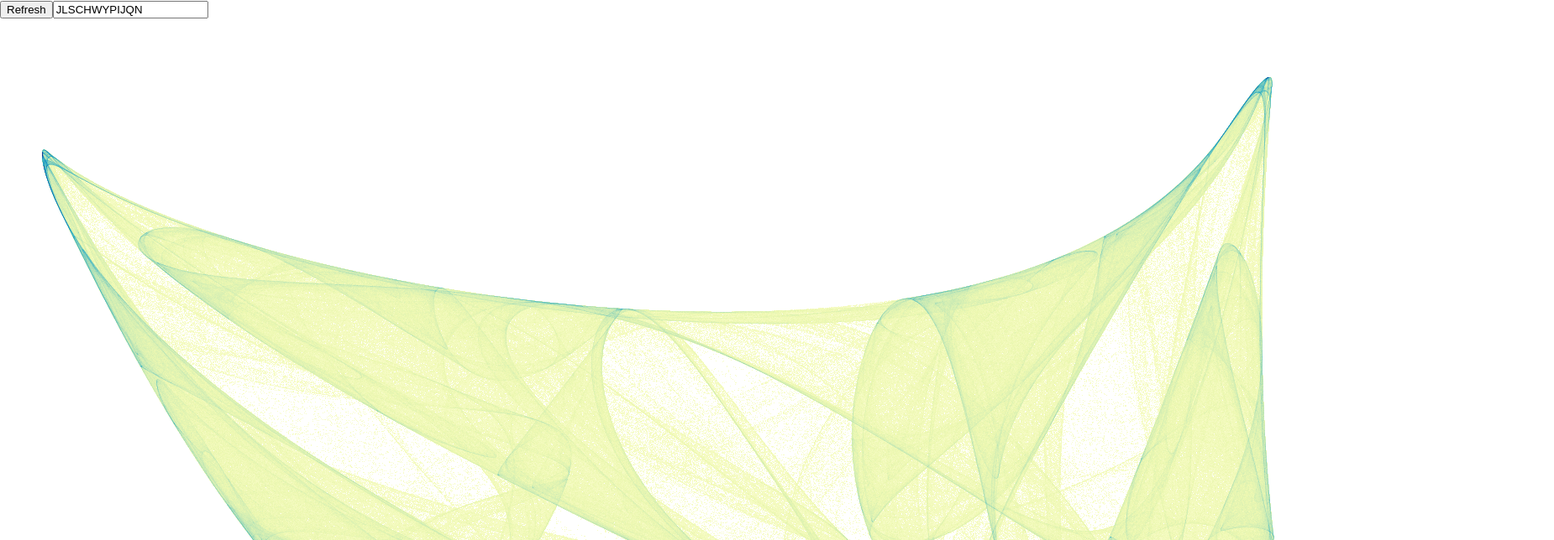
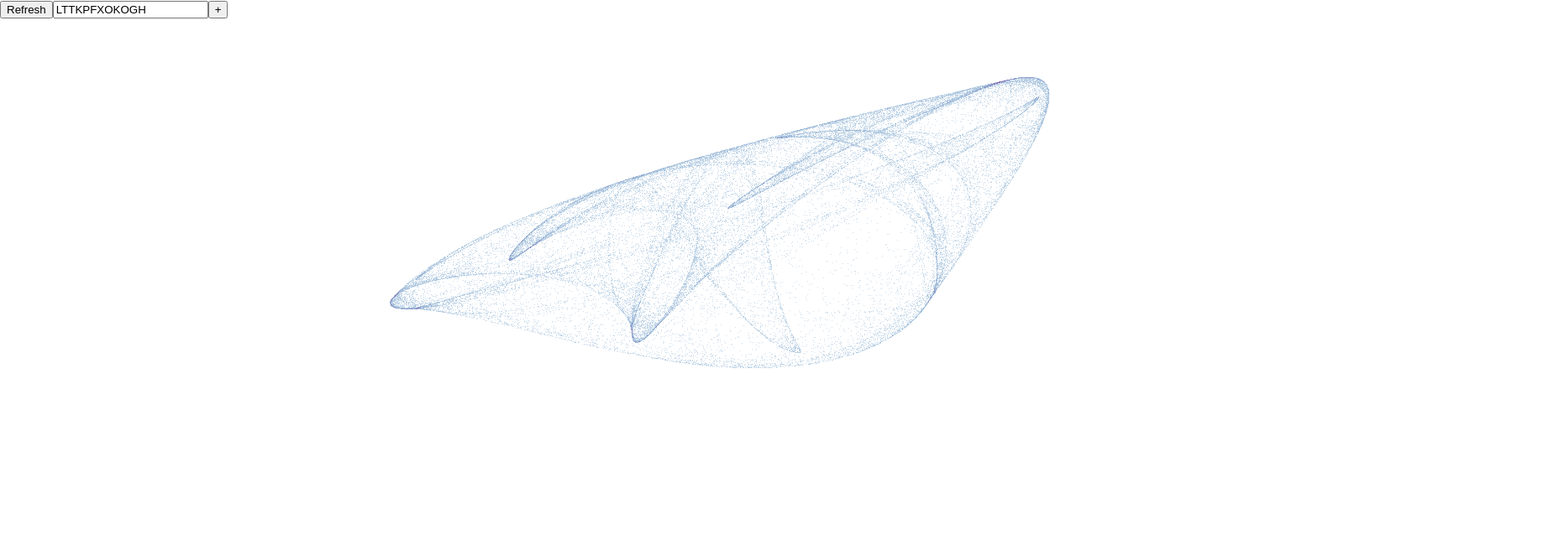
Before and after one commit to gingerhendrix/strange-attractors, a React (Create React App) app: page / in a window 1280 px wide. Shown: the top 644 px of the page at 84% size, 1850 px wide, since content can reach past the window. Built offline with nearby package versions, Linux system fonts and the light colour scheme.

Commit message:
Iterative rendering

```diff
--- a/src/App.tsx
+++ b/src/App.tsx
@@ -5,32 +5,74 @@ import {
   labelToCoefficients,
   randomCoefficients,
   Attractor,
-  QuadraticCoefficients
+  QuadraticCoefficients,
+  iterate,
+  IntensityMap,
 } from './algorithm';
 import Canvas from './Canvas';
 import IntensityCanvas from './IntensityCanvas';
 
 const App = () => {
   const [coefficients, setCoefficients] =
-    useState<[QuadraticCoefficients, QuadraticCoefficients]>(labelToCoefficients("JLSCHWYPIJQN"))
+    useState<[QuadraticCoefficients, QuadraticCoefficients]>(labelToCoefficients("LTTKPFXOKOGH"))
   const [coefficientInput, setCoefficientInput] =
     useState<string>(coefficientsLabel(coefficients[0], coefficients[1]))
 
-  const [{points, maxX, maxY, minX, minY}, setLocus] = useState<Attractor>({
-    points: [],
-    maxX: 1,
-    maxY: 1,
-    minX: 1,
-    minY: 1,
+  const [iterationFactor, setIterationFactor] = useState<number>(15)
+
+  const width = 1200;
+  const height = 1200;
+
+  const [intensityMap, setIntensityMap] = useState<IntensityMap | null>(null);
+
+  const [{iterator, iteration}, setLocus] = useState<Attractor>({
+    iteration: {
+      points: [],
+      maxX: 1,
+      maxY: 1,
+      minX: 1,
+      minY: 1,
+    }
   })
-  useEffect(() => setLocus(makePoints(coefficients)), [coefficients])
+
+  useEffect(
+    () => {
+        const attractor = makePoints(coefficients)
+        const {iteration: {points, maxX, maxY, minX, minY}} = attractor
+        const newIntensityMap = new IntensityMap({width, height, maxX, maxY, minX, minY})
+        newIntensityMap.update(points)
+        setIntensityMap(newIntensityMap)
+        setLocus(attractor)
+    },
+    [coefficients]
+  )
+
   const onRefresh = () => {
     const newCoefficients = [randomCoefficients(), randomCoefficients()];
     setCoefficients([newCoefficients[0], newCoefficients[1]])
     const label = coefficientsLabel(newCoefficients[0], newCoefficients[1])
     console.log(label)
     setCoefficientInput(label)
+    setIterationFactor(15)
   }
+
+  const onMorePoints = () => {
+    if(!iterator || !intensityMap) { return }
+
+    const [x, y] = iteration.points[iteration.points.length - 1]
+    const new_iteration = iterate({
+      numIterations: Math.pow(2, iterationFactor),
+      iterator,
+      iteration: {...iteration, x, y }
+    })
+
+    setIterationFactor(iterationFactor + 1)
+    intensityMap.update(new_iteration.points)
+    setIntensityMap(intensityMap)
+  }
+
+  /* const {points, maxX, maxY, minX, minY} = iteration; */
+  /* console.log("Points", points.length); */
   return (
       <div>
         <div>
@@ -40,9 +82,11 @@ const App = () => {
           onChange={(e) => setCoefficientInput(e.target.value)}
           onBlur={() => setCoefficients(labelToCoefficients(coefficientInput))}
         />
+
+        <button onClick={onMorePoints}>+</button>
         </div>
         <div style={{padding: 50}}>
-          <IntensityCanvas points={points} maxX={maxX} maxY={maxY} minX={minX} minY={minY}/>
+         {intensityMap && <IntensityCanvas map={intensityMap} />}
         </div>
       </div>
       );
--- a/src/IntensityCanvas.tsx
+++ b/src/IntensityCanvas.tsx
@@ -1,25 +1,11 @@
 import React, {useMemo, useRef, useEffect} from 'react';
-import {intensityMap} from './algorithm';
+import {IntensityMap} from './algorithm';
 import chroma from 'chroma-js';
 
 const Canvas: React.FC<({
-  width?: number,
-  height?: number,
-  padding?: number,
-  points: Array<[number, number]>,
-  maxX: number,
-  maxY: number,
-  minX: number,
-  minY: number
+  map: IntensityMap,
 })> = ({
-  width = 1800,
-  height = 1200,
-  padding = 50,
-  points,
-  maxX,
-  maxY,
-  minX,
-  minY
+  map,
 }) => {
   const canvasRef = useRef<HTMLCanvasElement>(null);
 
@@ -30,13 +16,11 @@ const Canvas: React.FC<({
     const ctx = canvas.getContext('2d');
     if(ctx === null) { return; }
 
-    ctx.clearRect(0, 0, width, height);
+    ctx.clearRect(0, 0, map.width, map.height);
 
-    const map = intensityMap({width, height, points, maxX, maxY, minX, minY});
-
-    const colorScale = chroma.scale('YlGnBu');
+    const colorScale = chroma.scale('BuPu');
     const scaleTransform = 0.4; //Vary between 0 and 1 to tweak color scale
-    map.forEach(
+    map.scaled().forEach(
       (col, y) => col.forEach((i, x) => {
         if(i > 0) {
           ctx.fillStyle = colorScale(Math.pow(i, scaleTransform)).toString();
@@ -49,7 +33,7 @@ const Canvas: React.FC<({
   return (
     <div className="App">
        <br />
-       <canvas ref={canvasRef} width={width} height={height} />
+       <canvas ref={canvasRef} width={map.width} height={map.height} />
     </div>
   );
 }
--- a/src/algorithm.ts
+++ b/src/algorithm.ts
@@ -3,6 +3,20 @@ export type QuadraticCoefficients = [number, number, number, number, number, num
 
 type TwoDMap = (x: number, y: number) => number;
 type TwoDIterator = [TwoDMap, TwoDMap];
+type PointArray = Array<[number, number]>
+
+export interface Iteration {
+  points: PointArray,
+  minX: number,
+  maxX: number,
+  minY: number,
+  maxY: number,
+}
+
+export interface Attractor {
+  iterator?: TwoDIterator,
+  iteration: Iteration
+}
 
 const buildTwoDMap = (cs: QuadraticCoefficients): TwoDMap =>
   (x_n, y_n) => cs[0] + (cs[1] * x_n) + (cs[2] * x_n * x_n) + (cs[3] * x_n * y_n) + (cs[4] * y_n ) + (cs[5] * y_n * y_n);
@@ -26,27 +40,50 @@ export const coefficientsLabel = (xcs: QuadraticCoefficients, ycs: QuadraticCoef
 // LTTKPFXOKOGH
 // JLSCHWYPIJQN
 
-export const makePoints = (coefficients: [QuadraticCoefficients, QuadraticCoefficients]) => {
+export const initializePoints = (coefficients: [QuadraticCoefficients, QuadraticCoefficients]) => {
   // const coefficients = samples[2];
   const iterator = buildIterators(coefficients[0], coefficients[1]);
 
   let [x, y] = [0.05, 0.05]
+  let divergent = false;
 
   for(let i=0; i< 5000; i++) {
     [x, y] = [iterator[0](x, y), iterator[1](x, y)]
     if(Math.abs(x) + Math.abs(y) > 100000) { //Unstable
+      divergent = true;
       break;
     }
   }
-  let points: [number, number][] = [];
-  let minX = x;
-  let minY = y;
-  let maxX = x;
-  let maxY = y;
+  return {iterator, x, y, divergent}
+}
 
-  for(let i=0; i< 10000000; i++) {
+export const makePoints = (coefficients: [QuadraticCoefficients, QuadraticCoefficients]) : Attractor => {
+  const {iterator, x, y} = initializePoints(coefficients)
+  const iteration = iterate({numIterations: 100000, iterator, iteration: { x, y, minX: x, maxX: x, minY: y, maxY: y}})
+  return {iterator, iteration};
+}
+
+interface IterateInput {
+  iterator: TwoDIterator,
+  iteration: {
+    x: number,
+    y: number,
+    maxX: number,
+    maxY: number,
+    minX: number,
+    minY: number,
+  }
+  numIterations: number
+}
+
+export const iterate = ({iterator, iteration: {x, y, minX, minY, maxX, maxY}, numIterations = 10000}: IterateInput) : Iteration => {
+  if(!iterator) { return  {points: [[x, y]], minX, minY, maxX, maxY} }
+
+  const newPoints: Array<[number, number]> = [];
+
+  for(let i=0; i< numIterations; i++) {
     [x, y] = [iterator[0](x, y), iterator[1](x, y)]
-    points.push([x, y]);
+    newPoints.push([x, y]);
     minX = Math.min(minX, x);
     minY = Math.min(minY, y);
     maxX = Math.max(maxX, x);
@@ -55,37 +92,47 @@ export const makePoints = (coefficients: [QuadraticCoefficients, QuadraticCoeffi
       break;
     }
   }
-  return {points, minX, minY, maxX, maxY};
+  return {points: newPoints, minX, minY, maxX, maxY};
 }
 
-export type Attractor = ReturnType<typeof makePoints>;
-interface IntensityMapInput extends Attractor {
+interface IntensityMapInput extends Iteration {
     width: number,
     height: number,
 }
 
+export class IntensityMap {
+  public map: Array<Array<number>>
+  public width: number
+  public height: number
+  private maxIntensity: number
+  private transformX: (x: number) => number
+  private transformY: (y: number) => number
 
-export const intensityMap: (input: IntensityMapInput) => Array<Array<number>> = ({points, width, height, minX, minY, maxX, maxY}) => {
-  let maxIntensity = 1;
+  constructor({width, height, minX, minY, maxX, maxY}: {width:number, height: number, minX: number, minY: number, maxX:number, maxY:number}) {
+    this.width = width
+    this.height = height
+    this.map = Array(height).fill(0).map(() => Array(width).fill(0));
+    this.maxIntensity = 1
+    const xDiff = maxX - minX
+    const yDiff = maxY - minY
+    this.transformX = (x) => Math.floor((x - minX)*(width - 1)/xDiff)
+    this.transformY = (y) => Math.floor((y - minY)*(height - 1)/yDiff)
+  }
 
-  const map = Array(height).fill(0).map(() => Array(width).fill(0));
-  if(maxX === minX || maxY === minY) {
-    return map;
+  update(points: PointArray) {
+    points.forEach(([x, y]) => {
+      const [ym, xm] = [this.transformY(y), this.transformX(x)]
+      if (this.map[ym] === undefined || this.map[ym][xm] === undefined) {
+        console.log("out of bounds", {xm, ym});
+        return;
+      }
+      const intensity = this.map[ym][xm]++
+      this.maxIntensity = Math.max(this.maxIntensity, intensity);
+    })
   }
-  const xDiff = maxX - minX
-  const yDiff = maxY - minY
-  const transformX = (x: number) => Math.floor((x - minX)*(width - 1)/xDiff)
-  const transformY = (x: number) => Math.floor((x - minY)*(height - 1)/yDiff)
 
-  points.forEach(([x, y]) => {
-    const [ym, xm] = [transformY(y), transformX(x)]
-    const intensity = map[ym][xm]++
-    maxIntensity = Math.max(maxIntensity, intensity);
-  });
-
-  const linearScale = (i: number) => i/maxIntensity
-
-  const scaledMap = map.map((row, y) => row.map(linearScale));
-
-  return scaledMap;
+  scaled() {
+    const linearScale = (i: number) => i/this.maxIntensity
+    return this.map.map((row, y) => row.map(linearScale));
+  }
 }
```
